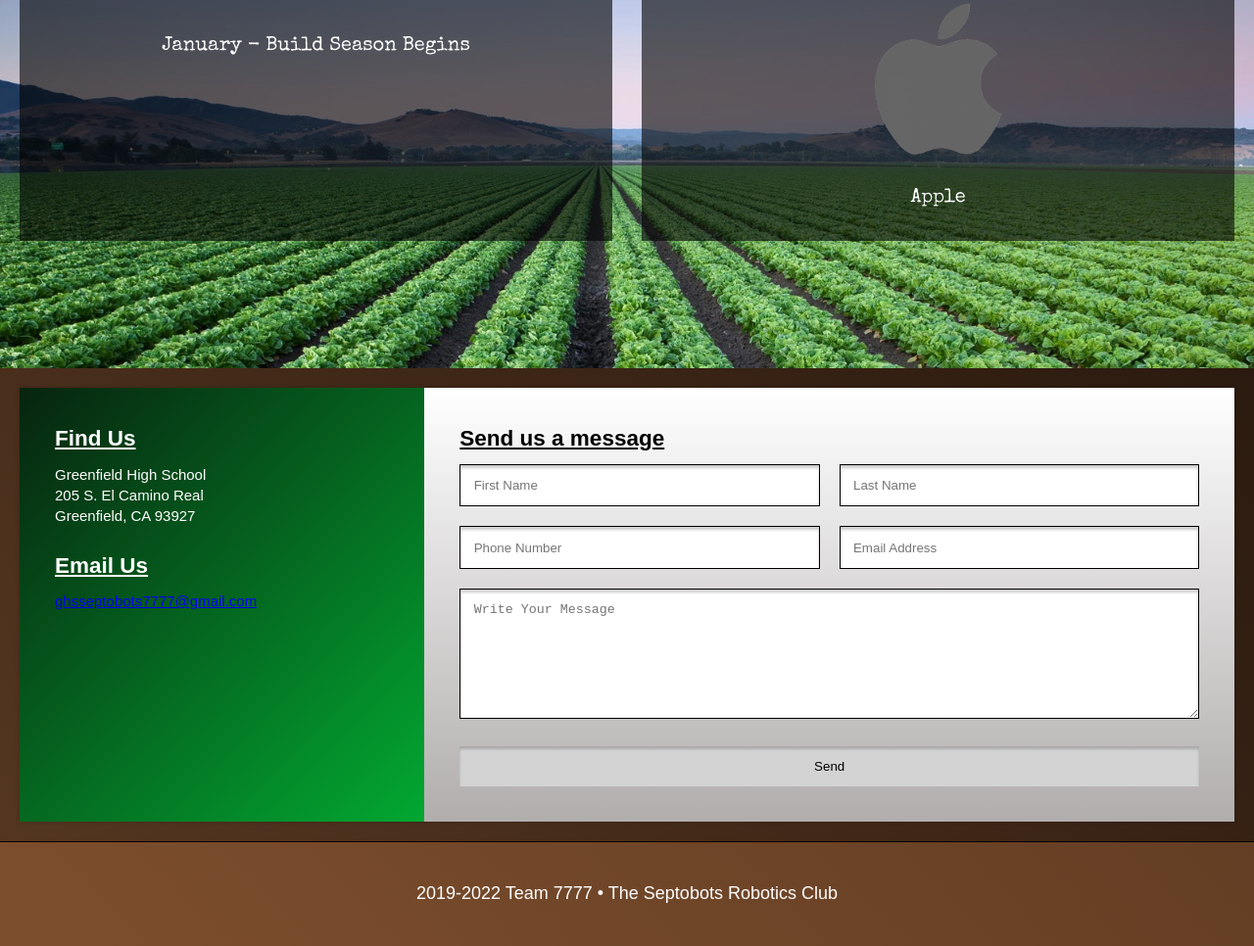
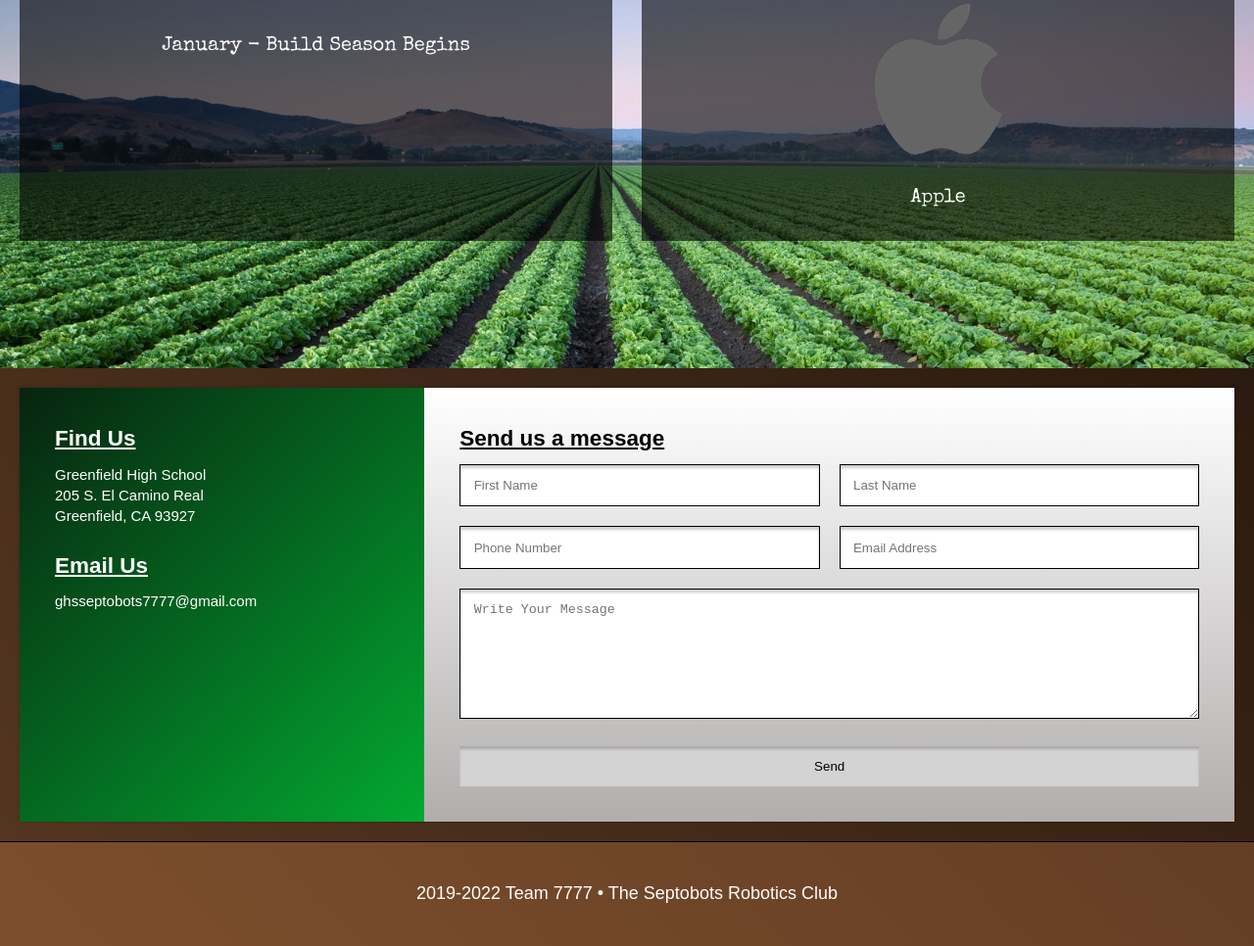
Before and after one commit to Septobots-Website/Septobots, a Gatsby site: page / in a window 1280 px wide. Shown: the part 1916-2882 px from the top of the page at 98% size. Built offline with nearby package versions, Linux system fonts and the light colour scheme; Gatsby itself is replaced by a stand-in of ours; a web font is replaced by a local one.

Commit message:
modified:   src/components/ContactUs.js

```diff
--- a/src/components/ContactUs.js
+++ b/src/components/ContactUs.js
@@ -1,5 +1,6 @@
 import { Link } from 'gatsby'
 import React from 'react'
+{/* <Link to="mailto:ghsseptobots7777@gmail.com?subject=Septobots,%20Roll%20Out&body=Hey%20there%20Septobots,%20"></Link> */}
 
 export default function SubPage() {
   return (
@@ -17,7 +18,7 @@ export default function SubPage() {
     <br/>
     <h3>Email Us</h3>
     <ul>
-      <li><Link to="mailto:ghsseptobots7777@gmail.com?subject=Septobots,%20Roll%20Out&body=Hey%20there%20Septobots,%20">ghsseptobots7777@gmail.com</Link></li>
+      <li>ghsseptobots7777@gmail.com</li>
     </ul>
   </div>
 
```
